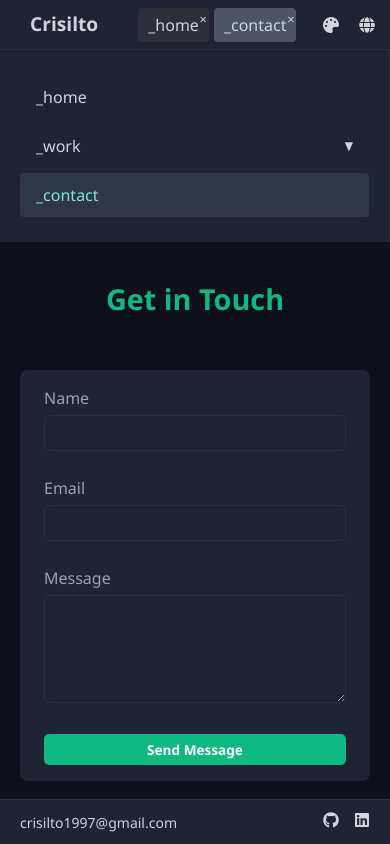
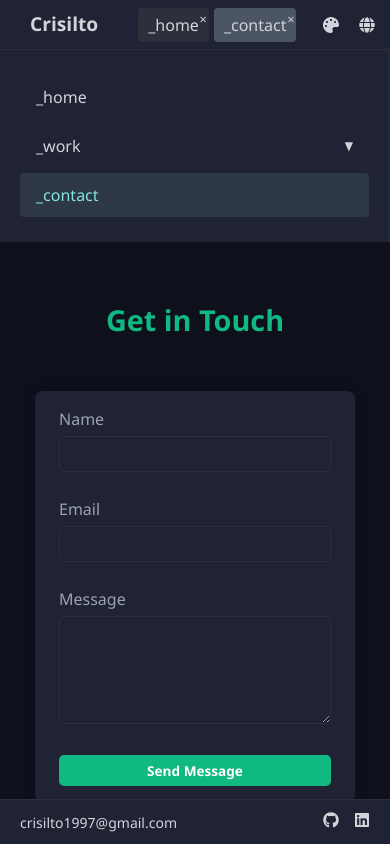
Before and after one commit to crisilto/portfolio, a React (Vite) app: page / in a window 390 px wide. Both pictures are taken after a click on the item "_contact". Built offline with nearby package versions, Linux system fonts and the light colour scheme.

Commit message:
Style fixes: H3 + Form in Media Query

```diff
--- a/src/styles/Contact.css
+++ b/src/styles/Contact.css
@@ -1,8 +1,8 @@
 .contact-container {
+  margin-top: 31px !important;
   padding: 20px;
   background-color: #0e101c;
   border-radius: 10px;
-  margin: 30px 60px;
   color: #d1d5db;
   max-width: 800px;
   margin: 0 auto;
@@ -97,6 +97,11 @@ form {
     max-width: 350px;
   }
 
+  .contact-form {
+    min-width: 250px;
+    max-width: 350px;
+  }
+
   .contact-title {
     font-size: 2rem;
   }
```
